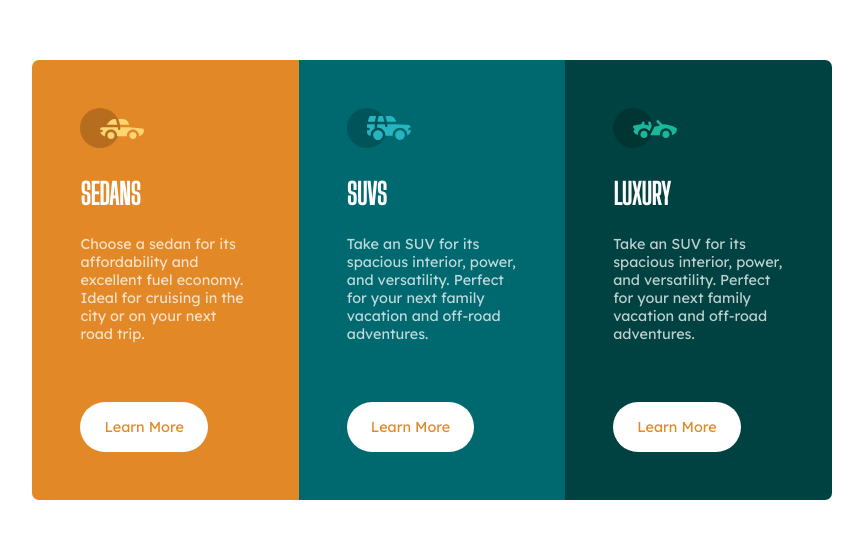
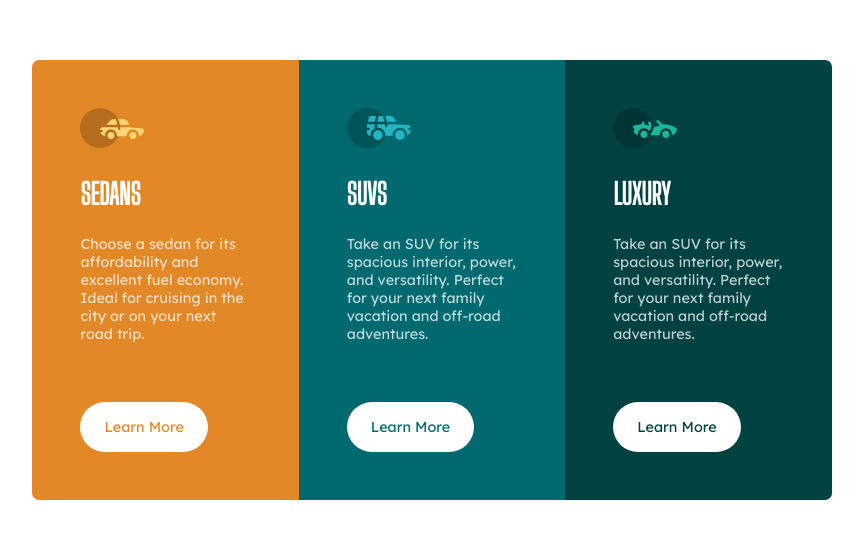
Before and after one commit to karan-5/3-Column-Preview-Card-Component, a plain HTML site: page index.html in a window 1280 px wide. Shown: the part 128-666 px from the top of the page, without its empty margins (208-1071 px from the left). Drawn offline with Linux system fonts and the light colour scheme.

Commit message:
minor fixes

```diff
--- a/style.css
+++ b/style.css
@@ -39,6 +39,7 @@ body{
     align-items: start;
     row-gap: 0.6rem;
     max-width: 33.3%;
+    color: hsl(31, 77%, 52%);
     border-top-left-radius: 7px;
     border-bottom-left-radius: 7px;
 }
@@ -47,6 +48,7 @@ body{
     /* text-align: start; */
     padding: 3rem;
     display: flex;
+    color: hsl(184, 100%, 22%);
     flex-direction: column;
     justify-content: center;
     align-items: start;
@@ -58,6 +60,7 @@ body{
     /* text-align: start; */
     padding: 3rem;
     display: flex;
+    color: hsl(179, 100%, 13%);
     flex-direction: column;
     justify-content: center;
     align-items: start;
@@ -69,6 +72,7 @@ body{
 .card-title{
     font-family: Big Shoulders Display;
     margin-bottom: 0%;
+    color: white;
 }
 .card-description{
     color: hsla(0, 0%, 100%, 0.75);
@@ -82,8 +86,8 @@ body{
     padding: 1rem;
     padding-left: 1.5rem;
     padding-right: 1.5rem;
-    color: hsl(31, 77%, 52%);
     border-radius: 30px;
+    color: inherit;
 }
 .card-learnMore:hover{
     color: white;
```
